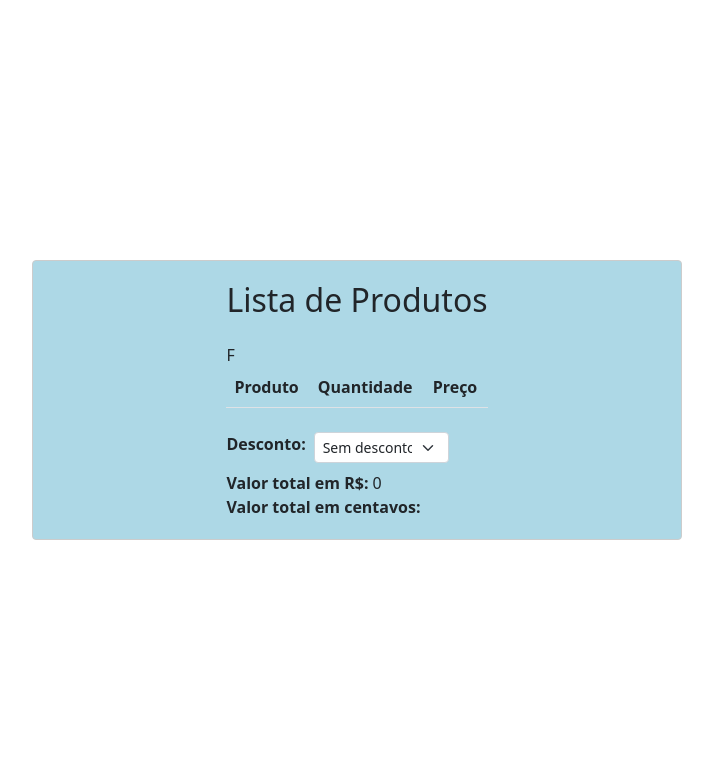
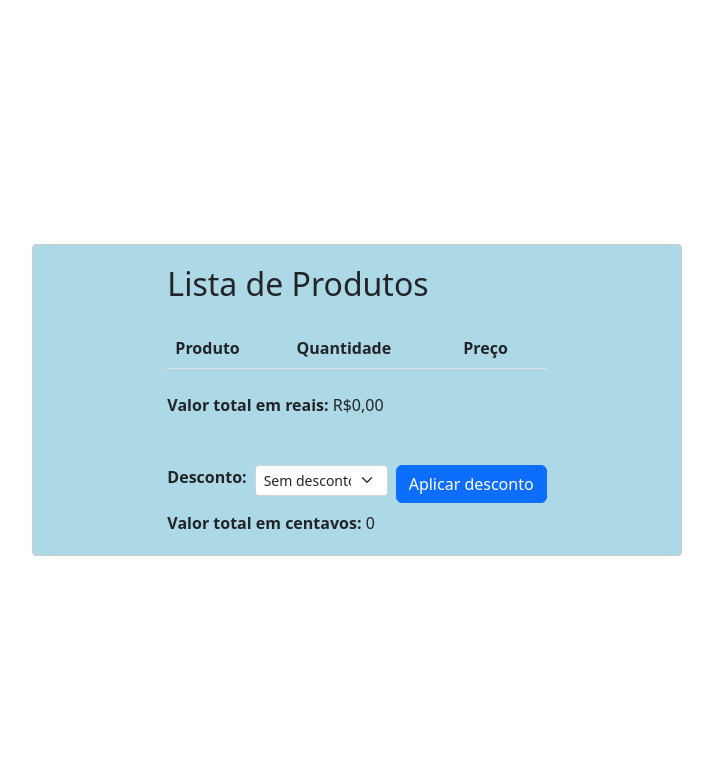
Before and after one commit to amanncio/estoqueNowChallenge, a PHP site: page /product-list.php in a window 1280 px wide. Shown: the part 56-831 px from the top of the page, without its empty margins (283-996 px from the left). Run offline with PHP 8.4, Linux system fonts and the light colour scheme; tables that the repository leaves empty or names only in its code hold one stand-in row (values such as "Sample post"); lists and menus that the app fills with data are empty.

Commit message:
@amanncio[Função deleteProduct implementada + Calculo de desconto e Conversão do valor OK]

```diff
--- a/product-list.php
+++ b/product-list.php
@@ -1,7 +1,10 @@
 <!-- Import da conexão com o banco de dados -->
 <?php include("db-connection.php"); ?>
+<?php include("header.php"); ?>
 
-<?php include("header.php"); ?>
+<!-- Função delete -->
+<?php deleteProduct(); ?>
+
 <div class="container">
     <div class="central-content">
         <div class="view-table">
@@ -28,8 +31,27 @@
                             // echo 'Consulta OK!';
                         }
 
+                        /*
+                        ADICIONANDO DADOS A TABELA UTILIZANDO FOREACH
+                        if(mysqli_num_rows($result) > 0) {
+                            foreach($result as $product) {
+                                echo "
+                                <tr>
+                                    <td>$product[name]</td>
+                                    <td>$product[amount]</td>
+                                    <td>$product[price]</td>
+                                    <td>
+                                        <a class='btn btn-danger btn-sm' href='/estudo-crud-php/delete.php?id=$product[id]'>Deletar</a>
+                                    </td>
+                                </tr>
+                            ";
+                            }
+                        }else {
+                            echo "<h4>Sem dados</h4>";
+                        }
+                        */
 
-
+                        //ADICIONANDO DADOS A TABELA UTILIZANDO WHILE E FETCH ASSOC
                         $row = $result->fetch_assoc();
                         $totalPrice = 0;
 
@@ -40,8 +62,9 @@
                                     <td>$row[amount]</td>
                                     <td>$row[price]</td>
                                     <td>
-                                            <a class='btn btn-primary btn-sm' href='/estudo-crud-php/edit.php?id=$row[id]'>Editar</a>
-                                            <a class='btn btn-danger btn-sm' href='/estudo-crud-php/delete.php?id=$row[id]'>Deletar</a>
+                                        <form action='product-list.php' method='POST'>
+                                            <button class='btn btn-danger btn-sm' type='submit' value='$row[id]' name='delete-product'>Deletar</button>
+                                        </form>
                                     </td>
                                 </tr>
                             ";
@@ -50,27 +73,51 @@
                             $totalPrice += ($row['price'] * $row['amount']);
                         }
 
-                            //Calcular desconto
-                            if(isset($_POST["discountSelect"])) {
-                                echo 'Disconto OK!';
-                                $discountSelect = $_POST["discountSelect"];
-                            }else{
-                                echo"F";
+                        //Calcular desconto.
+                        if(isset($_POST['discountSelect'])) {
+                            $discountSelect = $_POST['discountSelect'];
+                            $setDiscount = $totalPrice * ($discountSelect / 100);
+                            $totalPrice -= $setDiscount;
+                            number_format($totalPrice, 2, ',', '.');
                         }
 
-                            //Convertendo totalPrice para "centavos"
+                        //Converter para centavos
+                        $totalInCents = $totalPrice * 100;
 
+                        //Deletar Produtos
+                        function deleteProduct() {
+                            include("db-connection.php");
+                            if(isset($_POST['delete-product'])) {
+                                $productId = mysqli_real_escape_string($conn, $_POST['delete-product']);
+                                $query = "DELETE FROM products WHERE id='$productId' ";
+                                $queryRun = mysqli_query($conn, $query);
 
+                                if($queryRun) {
+                                    echo"
+                                        <div class='alert alert-warning alert-dismissible fade show' role='alert'>
+                                            Produto deletado!
+                                            <button type='button' class='btn-close' data-bs-dismiss='alert' aria-label='Close'></button>
+                                        </div>
+                                    ";
+                                }else {
+                                    echo"O produto não foi deletado!";
+                                }
+                            }
+                        }
                     ?>
                 </tbody>
             </table>
 
             <!-- Formulário do discountSelect -->
-                <form class="mt-4" action="product-list.php" method="POST">
+            <form class="mt-4" action="" method="POST">
+                <div class=" mb-5">
+                    <span><strong class="mb-2">Valor total em reais: </strong> R$<?=number_format($totalPrice, 2, ',', '.');?></span>
+                </div>
                 <div class="discount-div d-flex gap-2 mb-2">
                     <label for="discountSelect"><strong>Desconto:</strong></label>
                     <select name="discountSelect" id="discountSelect" class='form-select form-select-sm discount-select' aria-label='.form-select-sm example'>
-                            <option selected>Sem desconto</option>
+                        <option selected disabled>Sem desconto</option>
+                        <!-- <option value='0'>0%</option> -->
                         <option value='15'>5%</option>
                         <option value='10'>10%</option>
                         <option value='15'>15%</option>
@@ -78,12 +125,13 @@
                         <option value='30'>30%</option>
                         <option value='50'>50%</option>
                     </select>
+                    <input class="btn btn-primary" type="submit" value="Aplicar desconto">
                 </div>
-                    <div class="total-values d-flex flex-column">
-                        <span><strong class="mb-2">Valor total em R$: </strong><?=$totalPrice?></span>
-                        <strong>Valor total em centavos:</strong>
+                <div class="total-values">
+                    <span><strong class="mb-2">Valor total em centavos: </strong><?=intval($totalInCents)?></span>
                 </div>
             </form>
+            <!-- /Formulário do discountSelect -->
         </div>
     </div>
 </div>
--- a/styles.php
+++ b/styles.php
@@ -37,12 +37,8 @@
         color: #F8F8F8 !important;
     }
 
-    .view-table {
-
+    #discountSelect {
+        width: 133px;
+        height: 31px;
     }
-
-    .discount-select {
-        width:135px !important;
-    }
-
 </style>
```
Lines whose indentation alone changed are shown as unchanged.
